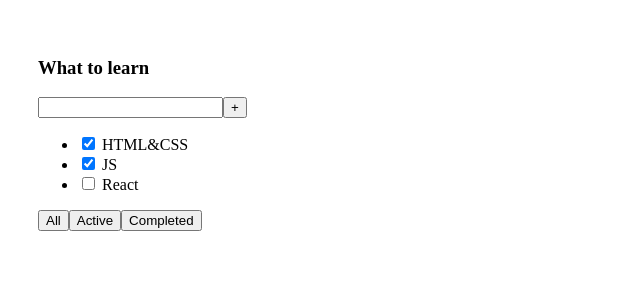
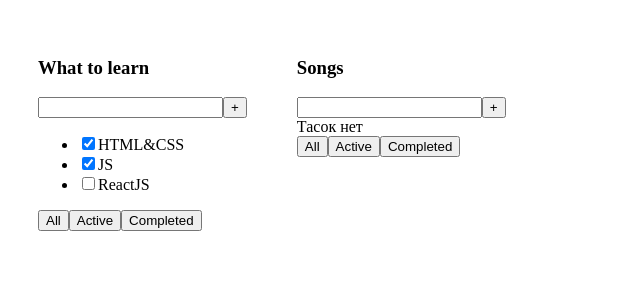
Before and after one commit to Evgeny001/taskManager, a React (Vite) app: page / in a window 1280 px wide. Shown: the top 300 px of the page, without its empty margins (0-640 px from the left). Built offline with nearby package versions, Linux system fonts and the light colour scheme.

Commit message:
add TodolistItem and Button

```diff
--- a/src/App.tsx
+++ b/src/App.tsx
@@ -1,33 +1,25 @@
 import './App.css'
+import { TodolistItem } from './TodolistItem/ui/TodolistItem.tsx'
 
-function App() {
+export type Task = {
+  id: number
+  title: string
+  isDone: boolean
+}
+
+export const App = () => {
+  const tasks1: Task[] = [
+    { id: 1, title: 'HTML&CSS', isDone: true },
+    { id: 2, title: 'JS', isDone: true },
+    { id: 3, title: 'ReactJS', isDone: false },
+  ]
+
+  const tasks2: Task[] = []
+
   return (
     <div className="app">
-      <div>
-        <h3>What to learn</h3>
-        <div>
-          <input />
-          <button>+</button>
-        </div>
-        <ul>
-          <li>
-            <input type="checkbox" checked={true} /> <span>HTML&CSS</span>
-          </li>
-          <li>
-            <input type="checkbox" checked={true} /> <span>JS</span>
-          </li>
-          <li>
-            <input type="checkbox" checked={false} /> <span>React</span>
-          </li>
-        </ul>
-        <div>
-          <button>All</button>
-          <button>Active</button>
-          <button>Completed</button>
-        </div>
-      </div>
+      <TodolistItem title="What to learn" tasks={tasks1} />
+      <TodolistItem title="Songs" tasks={tasks2} />
     </div>
   )
 }
-
-export default App
--- /dev/null
+++ b/src/TodolistItem/ui/TodolistItem.tsx
@@ -0,0 +1,38 @@
+import { Task } from '../../App.tsx'
+import { Button } from '../../shared/ui/Button/Button.tsx'
+
+type Props = {
+  title: string
+  tasks: Task[]
+}
+
+export const TodolistItem = ({ title, tasks }: Props) => {
+  return (
+    <div>
+      <h3>{title}</h3>
+      <div>
+        <input />
+        <button>+</button>
+      </div>
+      {tasks.length === 0 ? (
+        'Тасок нет'
+      ) : (
+        <ul>
+          {tasks.map(task => {
+            return (
+              <li key={task.id}>
+                <input type="checkbox" checked={task.isDone} />
+                <span>{task.title}</span>
+              </li>
+            )
+          })}
+        </ul>
+      )}
+      <div>
+        <Button>All</Button>
+        <Button>Active</Button>
+        <Button>Completed</Button>
+      </div>
+    </div>
+  )
+}
--- a/src/main.tsx
+++ b/src/main.tsx
@@ -1,4 +1,4 @@
 import { createRoot } from 'react-dom/client'
-import App from './App'
+import { App } from './App'
 
 createRoot(document.getElementById('root')!).render(<App />)
--- /dev/null
+++ b/src/shared/ui/Button/Button.tsx
@@ -0,0 +1,12 @@
+import { ButtonHTMLAttributes, memo, ReactNode } from 'react'
+
+interface ButtonProps extends ButtonHTMLAttributes<HTMLButtonElement> {
+  className?: string
+  disabled?: boolean
+  children?: ReactNode
+}
+
+export const Button = memo((props: ButtonProps) => {
+  const { children } = props
+  return <button>{children}</button>
+})
```
